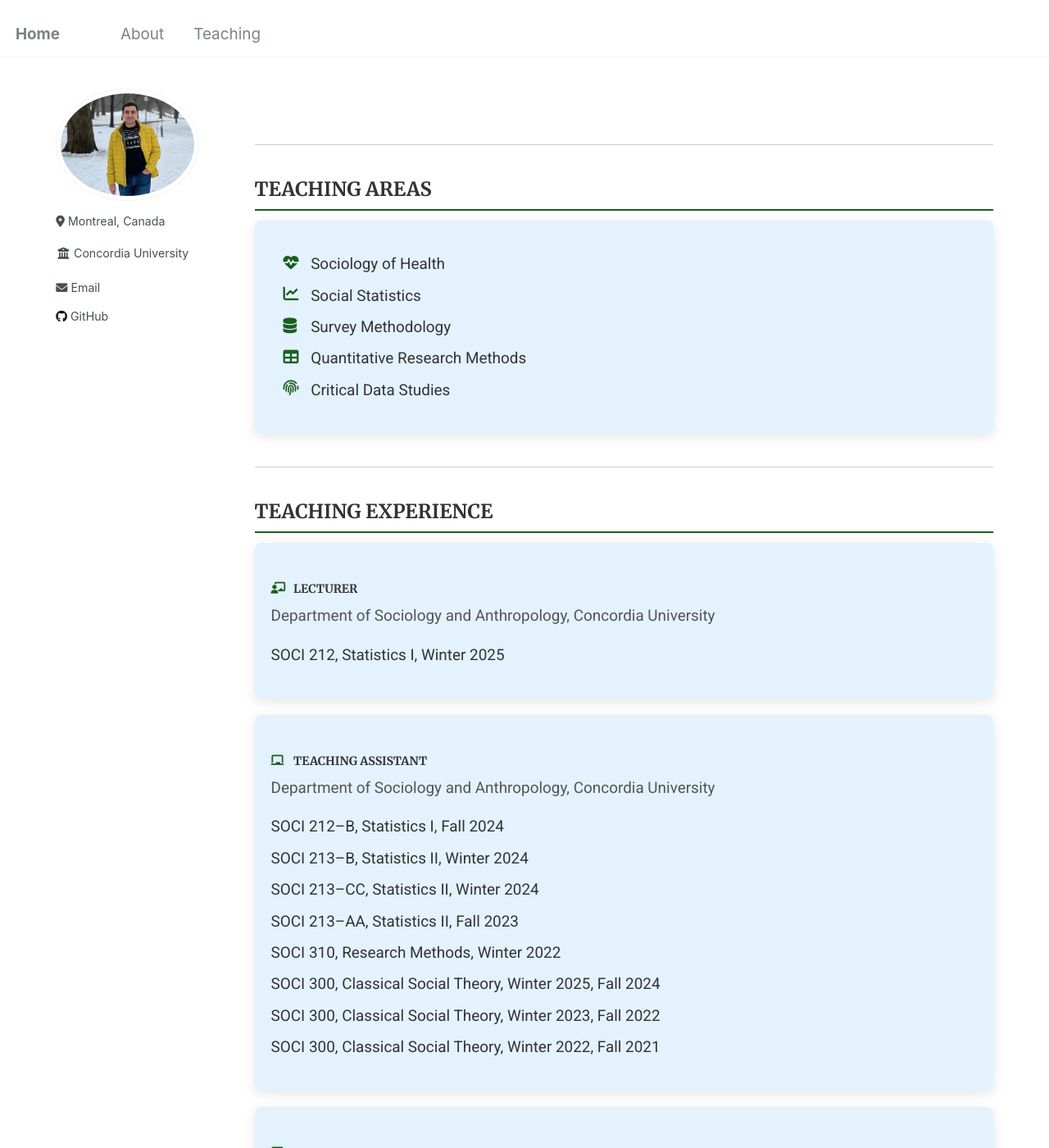
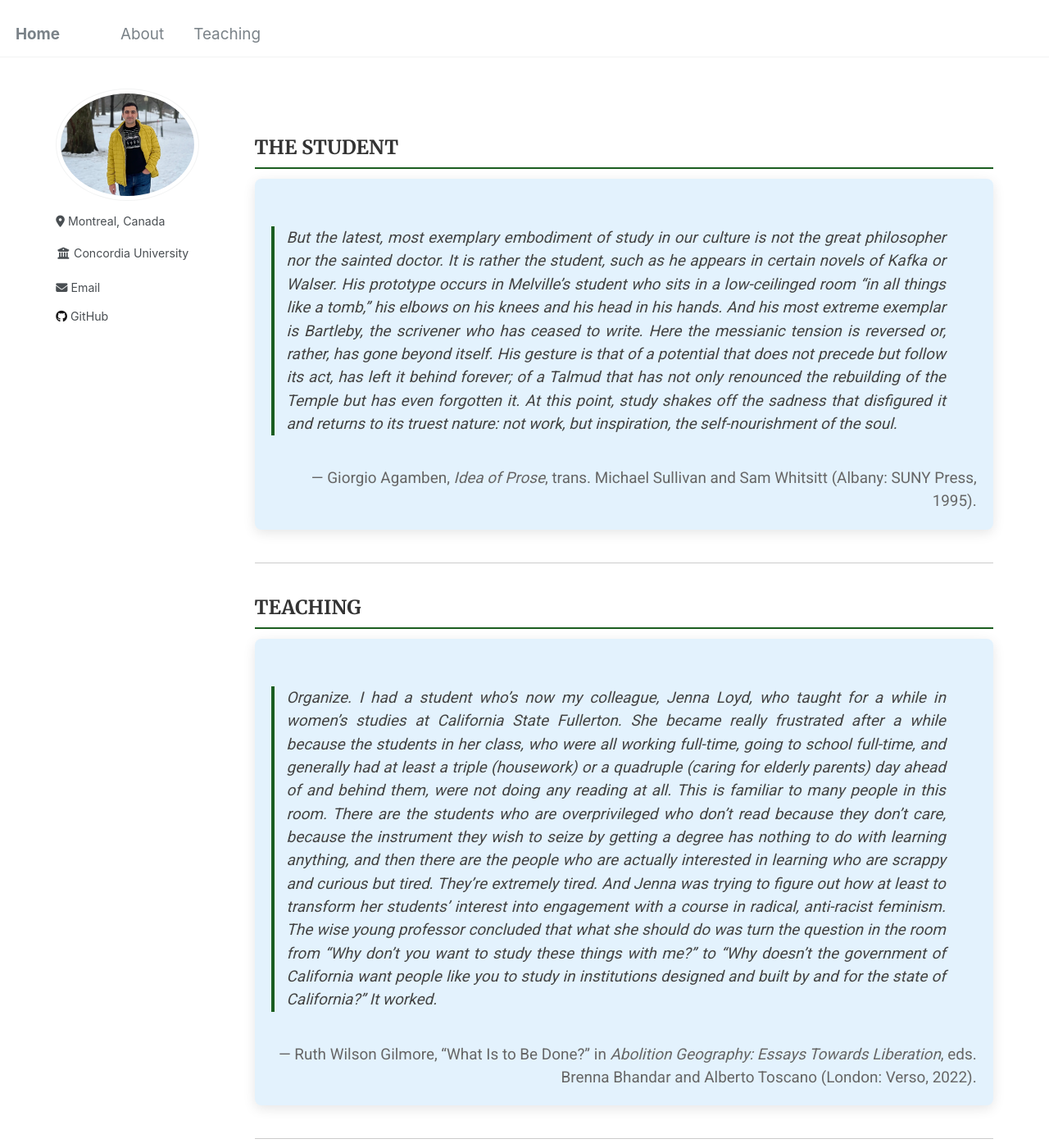
Before and after one commit to Mohsnmonji/mohsnmonji.github.io, a Jekyll site: the page built from _pages/teaching.md, in a window 1280 px wide and 1400 px high. Shown: the whole window at 82% size. Built offline with Jekyll 4.4.1, drawn with Linux system fonts in a browser that asks for light colours; some of the changed text lies outside the part shown.

Commit message:
Update teaching.md

```diff
--- a/_pages/teaching.md
+++ b/_pages/teaching.md
@@ -61,6 +61,46 @@ author_profile: true
   }
 </style>
 
+<div class="teaching-section">
+  <h2>THE STUDENT</h2>
+  <div class="teaching-card">
+    <blockquote style="font-style: italic; border-left: 4px solid #1B5E20; padding-left: 15px; color: #444;">
+      But the latest, most exemplary embodiment of study in our culture is not the great philosopher nor the sainted doctor. It is rather the student, such as he appears in certain novels of Kafka or Walser. His prototype occurs in Melville’s student who sits in a low-ceilinged room “in all things like a tomb,” his elbows on his knees and his head in his hands. And his most extreme exemplar is Bartleby, the scrivener who has ceased to write. Here the messianic tension is reversed or, rather, has gone beyond itself. His gesture is that of a potential that does not precede but follow its act, has left it behind forever; of a Talmud that has not only renounced the rebuilding of the Temple but has even forgotten it. At this point, study shakes off the sadness that disfigured it and returns to its truest nature: not work, but inspiration, the self-nourishment of the soul.
+    </blockquote>
+    <p style="text-align: right; margin-top: 10px; color: #666;">
+      — Giorgio Agamben, <em>Idea of Prose</em>, trans. Michael Sullivan and Sam Whitsitt (Albany: SUNY Press, 1995).
+    </p>
+  </div>
+</div>
+
+<hr class="section-divider">
+
+<div class="teaching-section">
+  <h2>TEACHING</h2>
+  <div class="teaching-card">
+    <blockquote style="font-style: italic; border-left: 4px solid #1B5E20; padding-left: 15px; color: #444;">
+      Organize. I had a student who’s now my colleague, Jenna Loyd, who taught for a while in women’s studies at California State Fullerton. She became really frustrated after a while because the students in her class, who were all working full-time, going to school full-time, and generally had at least a triple (housework) or a quadruple (caring for elderly parents) day ahead of and behind them, were not doing any reading at all. This is familiar to many people in this room. There are the students who are overprivileged who don’t read because they don’t care, because the instrument they wish to seize by getting a degree has nothing to do with learning anything, and then there are the people who are actually interested in learning who are scrappy and curious but tired. They’re extremely tired. And Jenna was trying to figure out how at least to transform her students’ interest into engagement with a course in radical, anti-racist feminism. The wise young professor concluded that what she should do was turn the question in the room from “Why don’t you want to study these things with me?” to “Why doesn’t the government of California want people like you to study in institutions designed and built by and for the state of California?” It worked.
+    </blockquote>
+    <p style="text-align: right; margin-top: 10px; color: #666;">
+      — Ruth Wilson Gilmore, “What Is to Be Done?” in <em>Abolition Geography: Essays Towards Liberation</em>, eds. Brenna Bhandar and Alberto Toscano (London: Verso, 2022).
+    </p>
+  </div>
+</div>
+
+<hr class="section-divider">
+
+<div class="teaching-section">
+  <h2>THE TEACHER</h2>
+  <div class="teaching-card">
+    <blockquote style="font-style: italic; border-left: 4px solid #1B5E20; padding-left: 15px; color: #444;">
+      “All I do is teach the best class I know how to, and the way I do that is to teach a class that I wish I had taken when I was an undergrad.”
+    </blockquote>
+    <p style="text-align: right; margin-top: 10px; color: #666;">
+      — Joseph K. Blitzstein, Professor of the Practice in Statistics, Harvard University.
+    </p>
+  </div>
+</div>
+
 <hr class="section-divider">
 
 <div class="teaching-section">
@@ -72,6 +112,7 @@ author_profile: true
       <li><i class="fas fa-database icon"></i> Survey Methodology</li>
       <li><i class="fas fa-table icon"></i> Quantitative Research Methods</li>
       <li><i class="fas fa-fingerprint icon"></i> Critical Data Studies</li>
+      <li><i class="fas fa-brain icon"></i> Computational Sociology</li>
     </ul>
   </div>
 </div>
```
